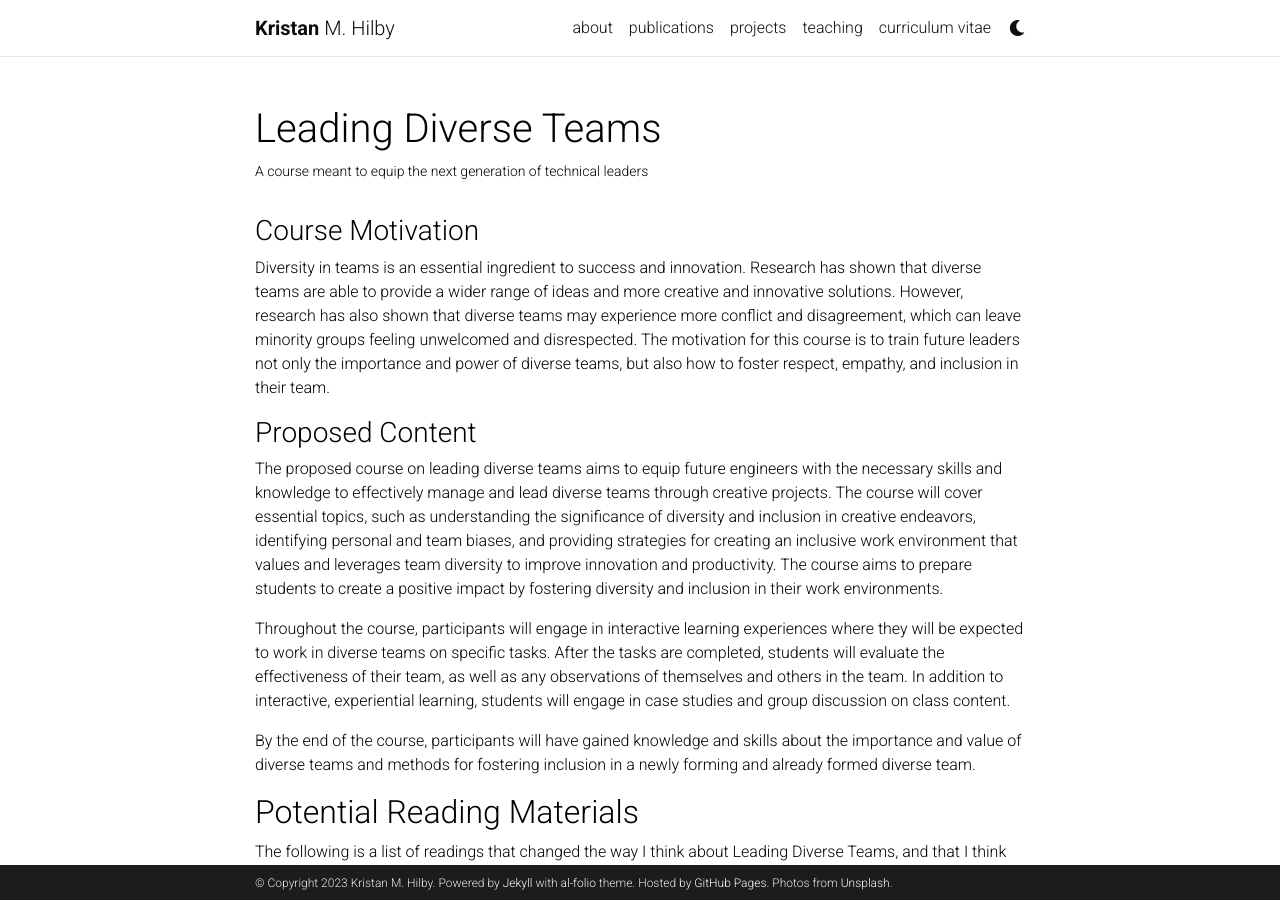
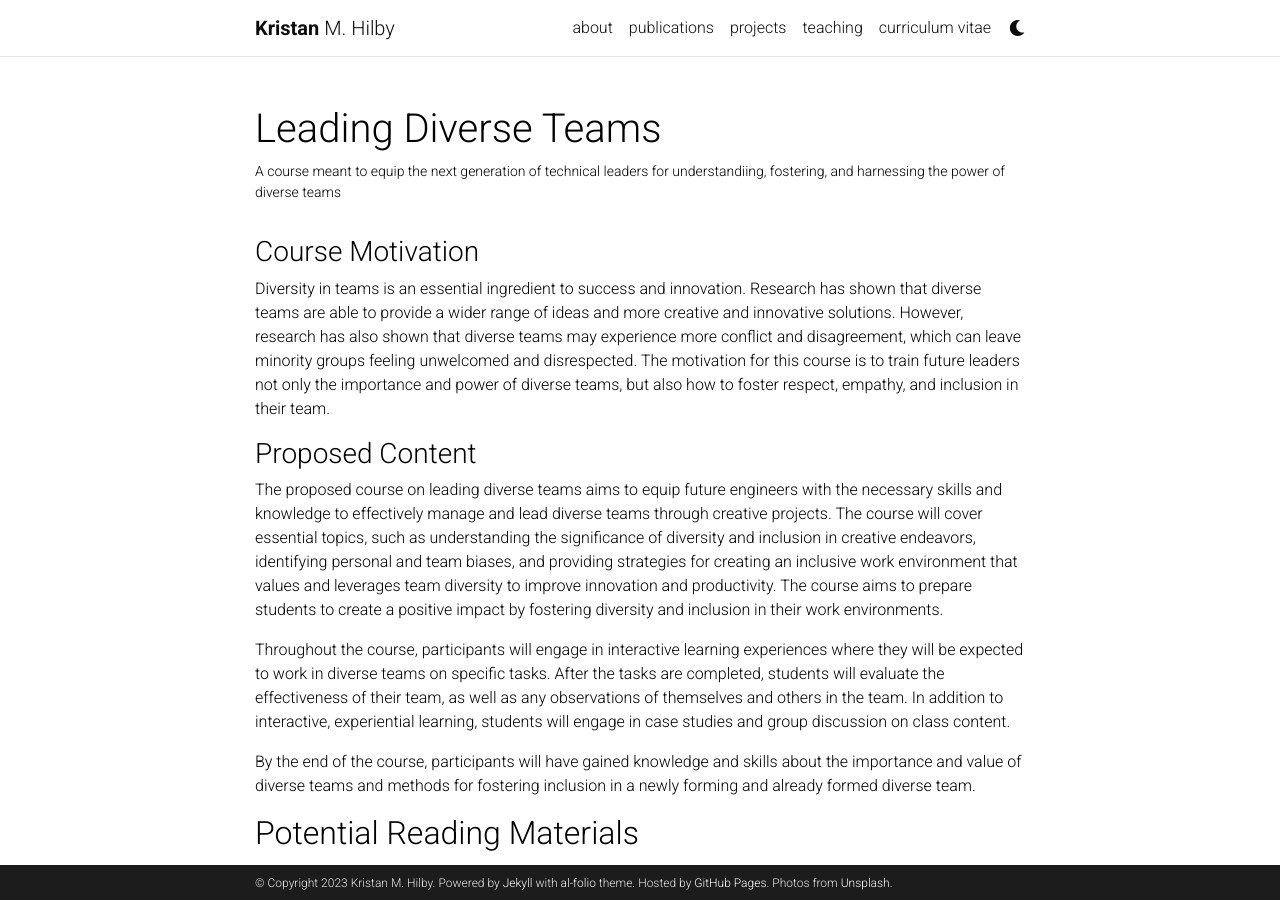
Before and after one commit to kristanhilby/kristanhilby.github.io, a Jekyll site: the page built from _teaching/5_project.md, in a window 1280 px wide and 900 px high. Built offline with Jekyll 4.4.1, drawn with Linux system fonts in a browser that asks for light colours; comment, search, counter and statistics services are not loaded; a style sheet for code colours, icons or effects is not loaded.

Commit message:
Added Image to Proposed Course

```diff
--- a/_teaching/5_project.md
+++ b/_teaching/5_project.md
@@ -1,8 +1,8 @@
 ---
 layout: page
 title: Leading Diverse Teams
-description: A course meant to equip the next generation of technical leaders
-img: assets/img/1.jpg
+description: A course meant to equip the next generation of technical leaders for understandiing, fostering, and harnessing the power of diverse teams
+img: assets/img/Shutterstock_1927342577.jpg
 importance: 3
 category: Proposed Coursework
 ---
```
Also changed, not shown: assets/img/Shutterstock_1927342577.jpg (added).
